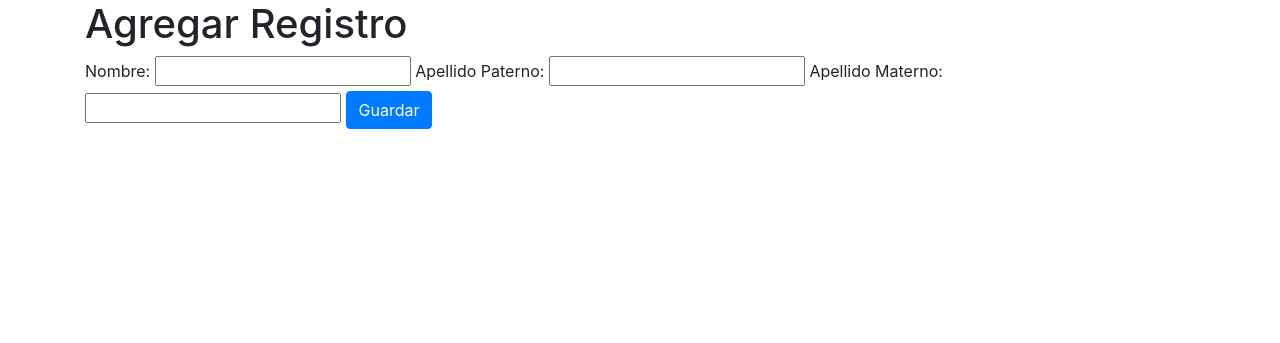
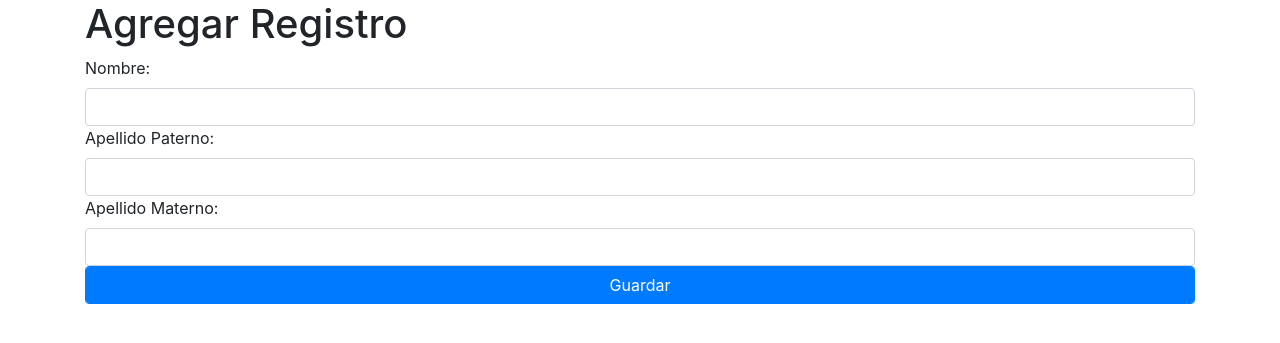
Before and after one commit to diberoberto12/Miniproyecto_Roberto, a CodeIgniter 4 app: the page made by codeingniter/app/Views/listado.php in a window 1280 px wide. Shown: the top 343 px of the page. Run offline with PHP 8.4 and a stand-in for CodeIgniter, Linux system fonts and the light colour scheme; the template is opened without the code that fills it, so the values that code supplies are empty; some libraries are stand-ins or nearby versions.

Commit message:
Update listado.php

```diff
--- a/codeingniter/app/Views/listado.php
+++ b/codeingniter/app/Views/listado.php
@@ -15,16 +15,16 @@
         <h1>Agregar Registro</h1>
         <div class="row">
           <div class="col-sm-12">
-            <from action="">
+            <form action="">
                 <label for="nombre">Nombre:</label>
-                <input type="text" id="nombre" name="nombre" class="from-control" required>
+                <input type="text" id="nombre" name="nombre" class="form-control" required>
                 <label for="apaterno">Apellido Paterno:</label>
-                <input type="text" id="apaterno" name="apaterno" class="from-control" required>
+                <input type="text" id="apaterno" name="apaterno" class="form-control" required>
                 <label for="nombre">Apellido Materno:</label>
-                <input type="text" id="amaterno" name="amaterno" class="from-control" required>
-                <button class="btn btn-primary from-control">Guardar</button>
+                <input type="text" id="amaterno" name="amaterno" class="form-control" required>
+                <button class="btn btn-primary form-control">Guardar</button>
 
-           </from>
+           </form>
          </div>
        </div>
      </div>
```
